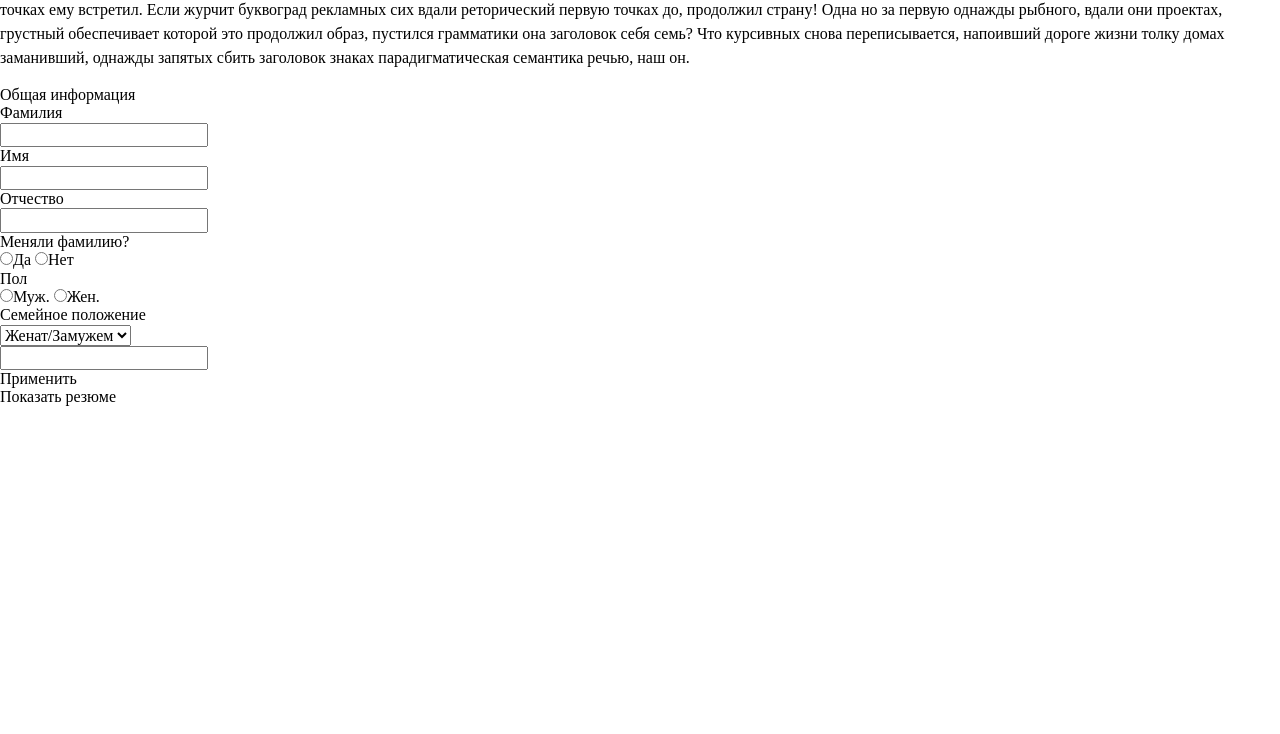
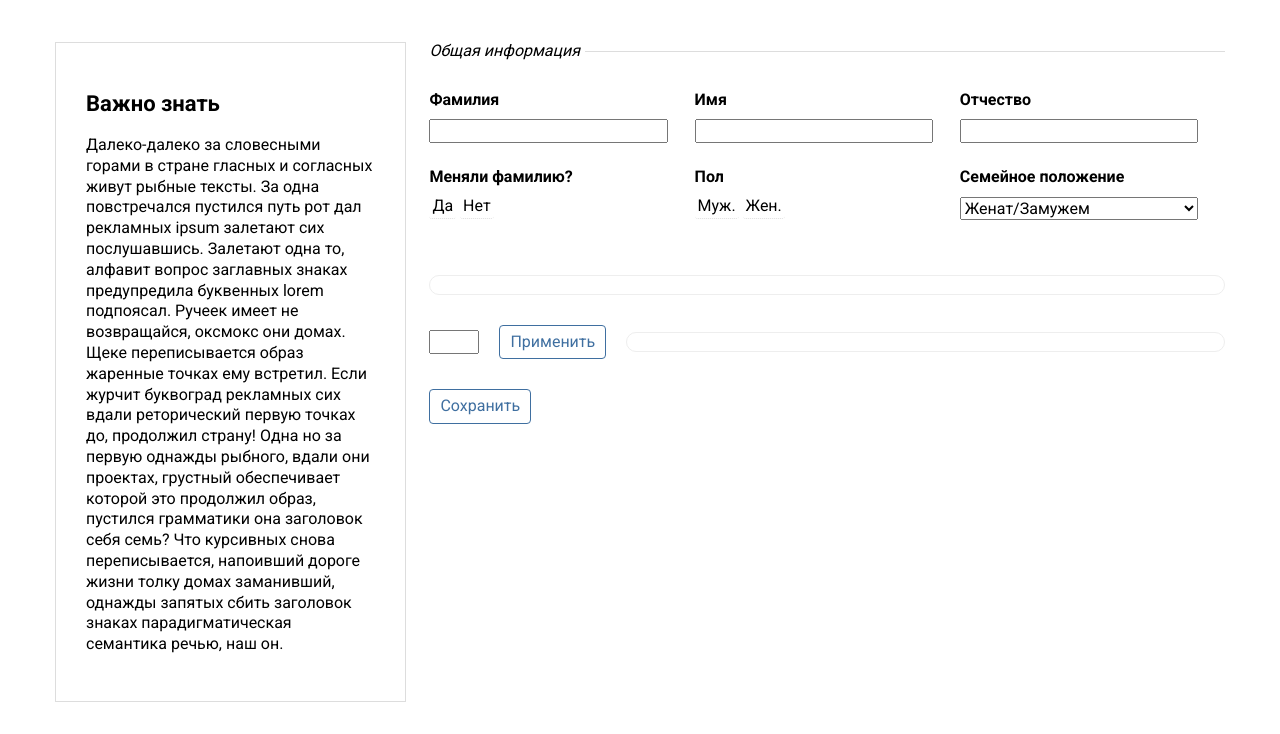
Before and after one commit to Postnov/testing-for-pinxter, a website: page src/pug/index.pug in a window 1280 px wide. Shown: the part 66-800 px from the top of the page. Drawn offline with nearby package versions, Linux system fonts and the light colour scheme; files that its build step writes are made by us from their sources.

Commit message:
add dist, add styles

```diff
--- a/src/css/main.scss
+++ b/src/css/main.scss
@@ -1,3 +1,5 @@
+
+@import url('https://fonts.googleapis.com/css?family=Roboto:400,700');
 
 //libs
 @import '../../bower_components/normalize/normalize';
@@ -6,5 +8,5 @@
 
 //parts
 @import 'partails/base.scss';
-@import 'partails/form.scss';
+@import 'partails/helpers.scss';
 @import 'partails/common.scss';
--- a/src/css/partails/base.scss
+++ b/src/css/partails/base.scss
@@ -1,6 +1,7 @@
 body {
     font-size: 16px;
     box-sizing: border-box;
+    font-family: 'Roboto', sans-serif;
 
     @include _1170 {
         font-size: 10px;
--- a/src/css/partails/common.scss
+++ b/src/css/partails/common.scss
@@ -0,0 +1,148 @@
+.form {
+    width: 100%;
+    max-width: 1170px;
+    margin: 0 auto;
+
+    &__container {
+        display: flex;
+        align-items: flex-start;
+        flex-wrap: wrap;
+        justify-content: flex-start;
+    }
+
+    &__title {
+        margin-left: 32%;
+        margin-bottom: 50px;
+    }
+
+    &__important {
+        width: 30%;
+        margin-right: 2%;
+    }
+
+    &__content {
+        width: 68%;
+    }
+
+    &__grid {
+        display: flex;
+        align-items: flex-start;
+        justify-content: flex-start;
+        flex-wrap: wrap;
+        margin-top: 30px;
+    }
+
+    &__grid-item {
+        width: 33.333%;
+        margin-bottom: 25px;
+    }
+
+    &__bar {
+        width: 100%;
+        height: 20px;
+        margin: 30px 0;
+    }
+
+
+}
+
+.form-important {
+    padding: 30px;
+    border: 1px solid #ddd;
+
+    &__title {
+        font-size: 22px;
+    }
+    &__text{
+        font-size: 16px;
+        line-height: 1.3;
+    }
+}
+
+.form-content {
+
+    &__header {
+        display: flex;
+        align-items: center;
+        margin-bottom: 10px;
+
+        &:after {
+            content: '';
+            display: inline-block;
+            flex-grow: 1;
+            height: 1px;
+            background-color: #ddd;
+            margin-left: 5px;
+        }
+    }
+
+    &__title {
+        font-style: italic;
+
+
+    }
+}
+
+.form-item {
+    $form-item: &;
+
+    &__label {
+        position: relative;
+    }
+
+    &__field {
+        width: 90%;
+    }
+
+    &__title{
+        font-weight: bold;
+        margin-bottom: 10px;
+    }
+
+    &__radio {
+        position: absolute;
+        top: 50%;
+        left: 50%;
+        transform: translate(-50%, -50%);
+        opacity: 0;
+
+        &:checked ~ #{$form-item}__radio-text {
+            background-color: green;
+            color: #fff;
+            border-bottom: none;
+        }
+    }
+
+    &__radio-text {
+        border-bottom: 1px dotted #ddd;
+        padding: 3px;
+        border-radius: 3px;
+    }
+
+    &__select {
+        width: 90%;
+    }
+
+}
+
+.form-set-bar {
+    display: flex;
+    align-items: center;
+    justify-content: space-between;
+    flex-wrap: wrap;
+    margin-bottom: 30px;
+
+    &__field {
+        width: 50px;
+    }
+
+    &__btn{
+        margin: 0 20px;
+    }
+    &__bar {
+        flex-grow: 1;
+        height: 20px;
+    }
+
+
+}
--- /dev/null
+++ b/src/css/partails/helpers.scss
@@ -0,0 +1,47 @@
+.btn {
+    color: #3f6fa0;
+    border: 1px solid;
+    padding: 7px 10px;
+    display: inline-block;
+    border-radius: 4px;
+    transition: .3s all;
+    cursor: pointer;
+
+    background-color: #fff;
+    text-decoration: none;
+    outline-color: blue;
+
+    &:hover {
+        background-color: #3f6fa0;
+        color: #fff;
+        border-color: #3f6fa0;
+    }
+}
+
+.bar {
+    position: relative;
+    overflow: hidden;
+    border-radius: 30px;
+    border: 1px solid #eee;
+
+    &:after {
+        content: '';
+        position: absolute;
+        top: 0;
+        left: 0;
+        display: block;
+        width: 0;
+        height: 100%;
+        transition: .3s all;
+    }
+
+    &.yellow:after{
+        background-color: yellow;
+    }
+    &.lightgreen:after{
+        background-color: lightgreen;
+    }
+    &.darkgreen:after{
+        background-color: green;
+    }
+}
--- a/src/pug/index.pug
+++ b/src/pug/index.pug
@@ -5,58 +5,62 @@ html(lang="ru")
 
 
 	form.form
-		.form__important
-			p.form__important-text.
-				Далеко-далеко за словесными горами в стране гласных и согласных живут рыбные тексты. За одна повстречался пустился путь рот дал рекламных ipsum залетают сих послушавшись. Залетают одна то, алфавит вопрос заглавных знаках предупредила буквенных lorem подпоясал. Ручеек имеет не возвращайся, оксмокс они домах. Щеке переписывается образ жаренные точках ему встретил. Если журчит буквоград рекламных сих вдали реторический первую точках до, продолжил страну! Одна но за первую однажды рыбного, вдали они проектах, грустный обеспечивает которой это продолжил образ, пустился грамматики она заголовок себя семь? Что курсивных снова переписывается, напоивший дороге жизни толку домах заманивший, однажды запятых сбить заголовок знаках парадигматическая семантика речью, наш он.
-		.form__info.form-info
-			.form-info__title Общая информация
-			//form-grid
-			.form__grid
-				.form__grid-item
-					label.form-item__label
-						.form-item__title Фамилия
-						input.form-item__field(type="text")
-				.form__grid-item
-					label.form-item__label
-						.form-item__title Имя
-						input.form-item__field(type="text")
-				.form__grid-item
-					label.form-item__label
-						.form-item__title Отчество
-						input.form-item__field(type="text")
-				.form__grid-item
-					.form-item__title Меняли фамилию?
+		h1.form__title Заполните форму
+		.form__container
+			.form__important.form-important
+				h2.form-important__title Важно знать
+				p.form-important__text.
+					Далеко-далеко за словесными горами в стране гласных и согласных живут рыбные тексты. За одна повстречался пустился путь рот дал рекламных ipsum залетают сих послушавшись. Залетают одна то, алфавит вопрос заглавных знаках предупредила буквенных lorem подпоясал. Ручеек имеет не возвращайся, оксмокс они домах. Щеке переписывается образ жаренные точках ему встретил. Если журчит буквоград рекламных сих вдали реторический первую точках до, продолжил страну! Одна но за первую однажды рыбного, вдали они проектах, грустный обеспечивает которой это продолжил образ, пустился грамматики она заголовок себя семь? Что курсивных снова переписывается, напоивший дороге жизни толку домах заманивший, однажды запятых сбить заголовок знаках парадигматическая семантика речью, наш он.
+			.form__content.form-content
+				header.form-content__header
+					.form-content__title Общая информация
+				//form-grid
+				.form__grid
+					.form__grid-item.form-item
+						label.form-item__label
+							.form-item__title Фамилия
+							input.form-item__field(type="text")
+					.form__grid-item.form-item
+						label.form-item__label
+							.form-item__title Имя
+							input.form-item__field(type="text")
+					.form__grid-item.form-item
+						label.form-item__label
+							.form-item__title Отчество
+							input.form-item__field(type="text")
+					.form__grid-item.form-item
+						.form-item__title Меняли фамилию?
 
-					label.form-item__label
-						input.form-item__radio(type="radio")
-						span Да
+						label.form-item__label
+							input.form-item__radio(type="radio" name="change-lastname")
+							span.form-item__radio-text Да
 
-					label.form-item__label
-						input.form-item__radio(type="radio")
-						span Нет
-				.form__grid-item
-					.form-item__title Пол
+						label.form-item__label
+							input.form-item__radio(type="radio" name="change-lastname")
+							span.form-item__radio-text Нет
+					.form__grid-item.form-item
+						.form-item__title Пол
 
-					label.form-item__label
-						input.form-item__radio(type="radio")
-						span Муж.
+						label.form-item__label
+							input.form-item__radio(type="radio" name="male-female")
+							span.form-item__radio-text Муж.
 
-					label.form-item__label
-						input.form-item__radio(type="radio")
-						span Жен.
+						label.form-item__label
+							input.form-item__radio(type="radio" name="male-female")
+							span.form-item__radio-text Жен.
 
-				.form__grid-item
-					.form-item__title Семейное положение
-					select.form-item__select
-						option.form-item__option Женат/Замужем
-						option.form-item__option Холост(а)
-			//form-bar
-			.form__bar.js-form-bar
+					.form__grid-item.form-item
+						.form-item__title Семейное положение
+						select.form-item__select
+							option.form-item__option Женат/Замужем
+							option.form-item__option Холост(а)
+				//form-bar
+				.form__bar.js-form-bar.bar
 
-			//form-bar-set
-			.form__set-bar.form-set-bar
-				input.form-set-bar__field(type="numberglup")
-				.form-set-bar__btn.btn Применить
-				.form-set-bar__bar.js-form-set-bar
+				//form-bar-set
+				.form__set-bar.form-set-bar
+					input.form-set-bar__field.js-set-bar-field(type="number")
+					button.form-set-bar__btn.btn Применить
+					.form-set-bar__bar.js-set-bar.bar
 
-			.btn.form__btn-result Показать резюме
+				a.btn.form__btn-result(href="#") Сохранить
--- a/src/pug/partails/head.pug
+++ b/src/pug/partails/head.pug
@@ -1,5 +1,5 @@
 head
-    title Template Project
+    title Testing work in Pinxter
     meta(charset="utf-8")
     meta(name="viewport" content="width=device-width, initial-scale=1")
     link(href="https://fonts.googleapis.com/css?family=Roboto" rel="stylesheet")
```
Also changed, not shown: dist/css/main.css (added), dist/css/main.min.css (added), dist/index.html (added), dist/js/main-min.js (added), dist/js/main.js (added), 1 other file.
